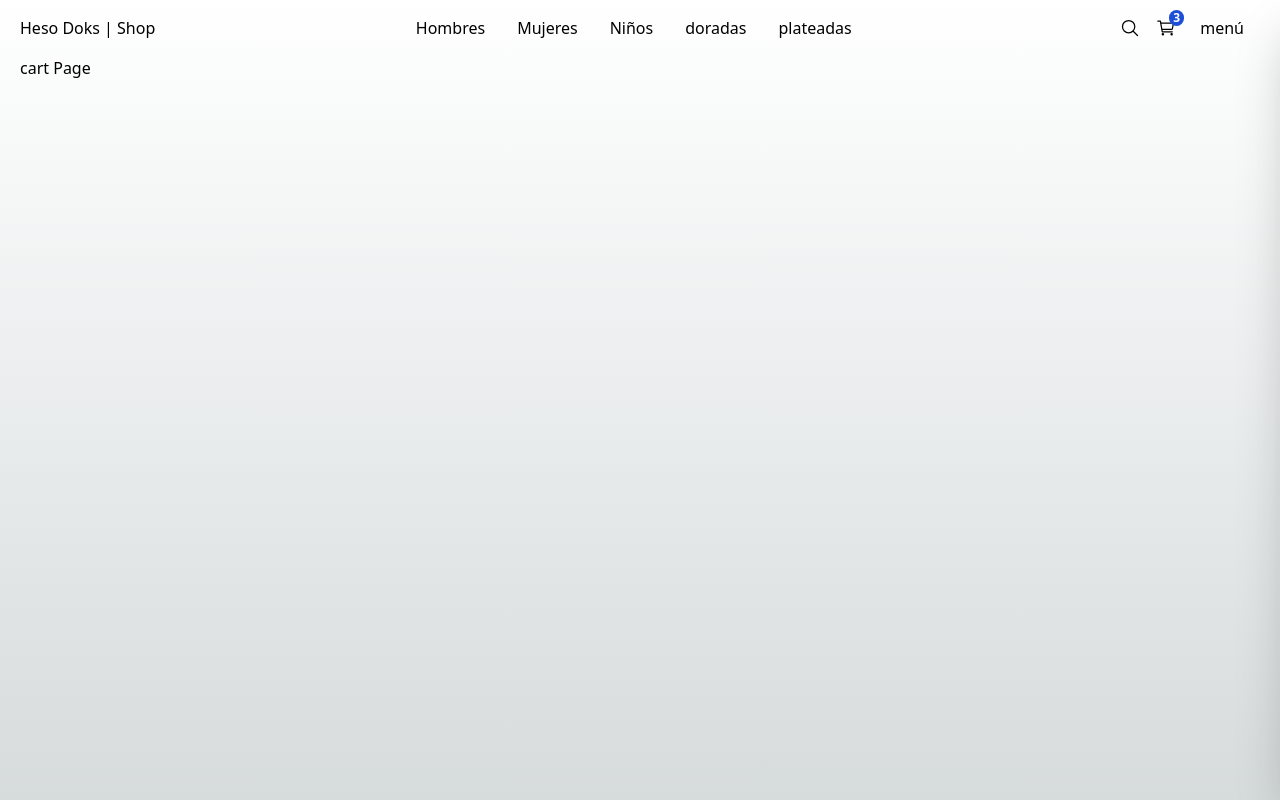
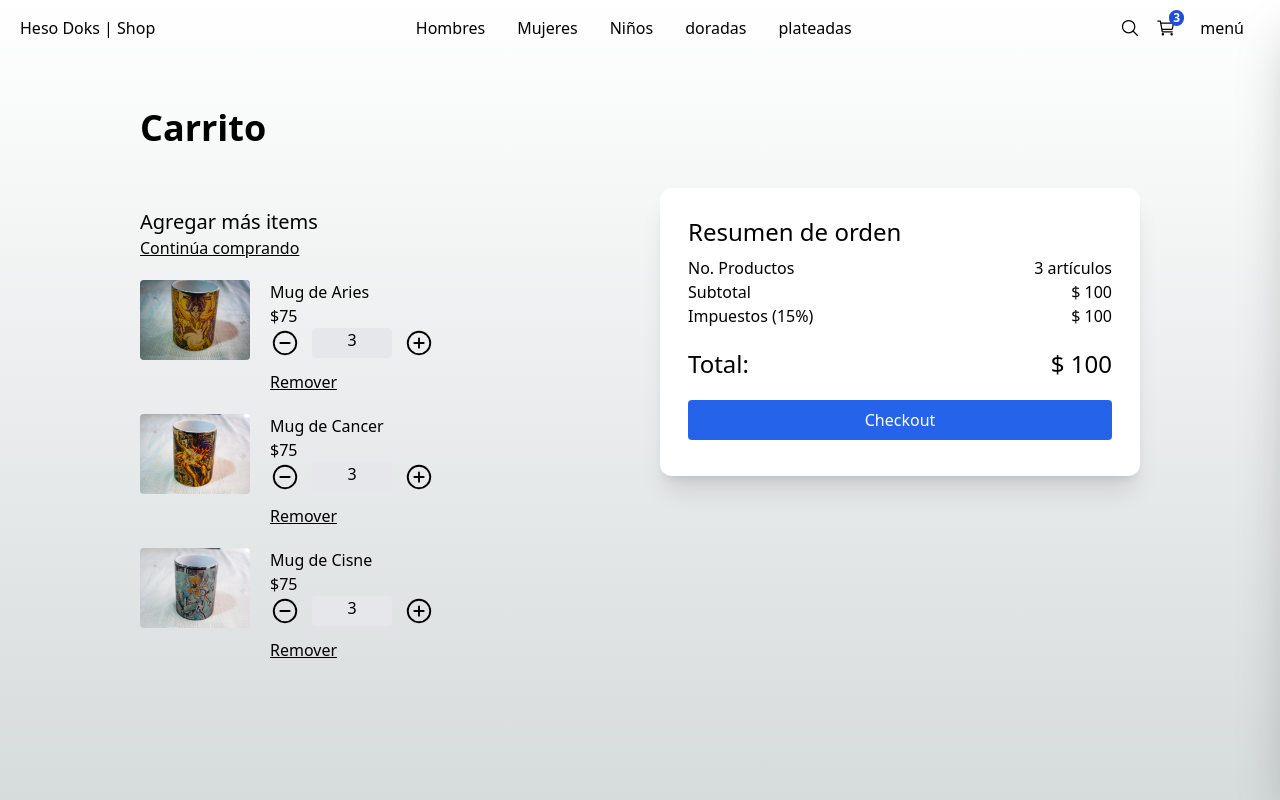
Before and after one commit to heynar-max/Heso-Doks_Shop, a Next.js app: page /cart in a window 1280 px wide. Built offline with nearby package versions, Linux system fonts and the light colour scheme.

Commit message:
Pantalla carrito de compras

```diff
--- a/src/app/(shop)/cart/page.tsx
+++ b/src/app/(shop)/cart/page.tsx
@@ -1,8 +1,99 @@
+import { QuantitySelector, Title } from "@/components";
+import { initialData } from "@/seed/seed";
+import Image from "next/image";
+import Link from "next/link";
+
+const productsInCart = [
+    initialData.products[ 0 ],
+    initialData.products[ 1 ],
+    initialData.products[ 2 ],
+];
 
 export default function cartShopPage() {
     return (
-        <div>
-        <h1>cart Page</h1>
+        <div className="flex justify-center items-center mb-72 px-10 sm:px-0">
+
+            <div className="flex flex-col w-[1000px]">
+
+            <Title title='Carrito' />
+
+            <div className="grid grid-cols-1 sm:grid-cols-2 gap-10">
+
+                 {/* Carrito */ }
+                <div className="flex flex-col mt-5">
+                    <span className="text-xl">Agregar más items</span>
+                        <Link href="/" className="underline mb-5">
+                            Continúa comprando
+                        </Link>
+
+                        {/* Items */ }
+                        {
+                            productsInCart.map( product => (
+
+                            <div key={ product.slug } className="flex mb-5">
+                                <Image
+                                    src={ `/products/${ product.images[ 0 ] }` }
+                                    width={ 100 }
+                                    height={ 100 }
+                                    style={{
+                                        width: '110px',
+                                        height: '80px'
+                                    }}
+                                    alt={ product.title }
+                                    className="mr-5 rounded"
+                                />
+
+                                <div>
+                                    <p>{ product.title }</p>
+                                    <p>${ product.price }</p>
+                                    <QuantitySelector quantity={ 3 } />
+
+                                    <button className="underline mt-3">
+                                        Remover
+                                    </button>
+                                </div>
+
+                            </div>
+
+
+                            ) )
+                        }
+                </div>
+
+                 {/* Checkout - Resumen de orden */ }
+
+                <div className="bg-white rounded-xl shadow-xl p-7 h-fit">
+                    <h2 className="text-2xl mb-2">Resumen de orden</h2>
+
+                    <div className="grid grid-cols-2">
+
+                        <span>No. Productos</span>
+                        <span className="text-right">3 artículos</span>
+
+                        <span>Subtotal</span>
+                        <span className="text-right">$ 100</span>
+
+                        <span>Impuestos (15%)</span>
+                        <span className="text-right">$ 100</span>
+
+                        <span className="mt-5 text-2xl">Total:</span>
+                        <span className="mt-5 text-2xl text-right">$ 100</span>
+
+                    </div>
+
+                    <div className="mt-5 mb-2 w-full">
+                        <Link
+                            className="flex btn-primary justify-center"
+                            href="/checkout/address">
+                            Checkout
+                        </Link>
+                    </div>
+                </div>
+
+            </div>
+
+            </div>
+
         </div>
     );
 }
```
